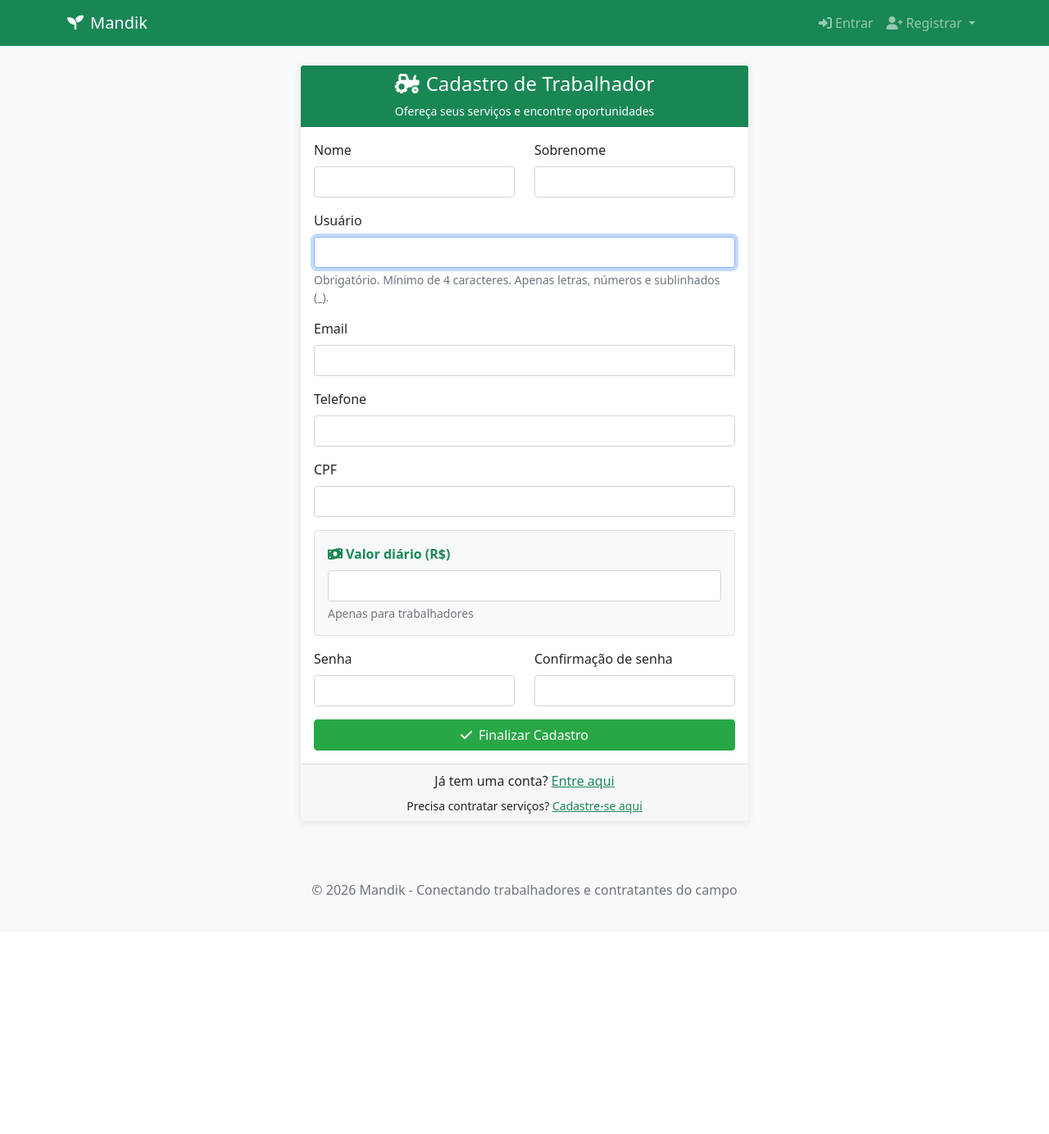
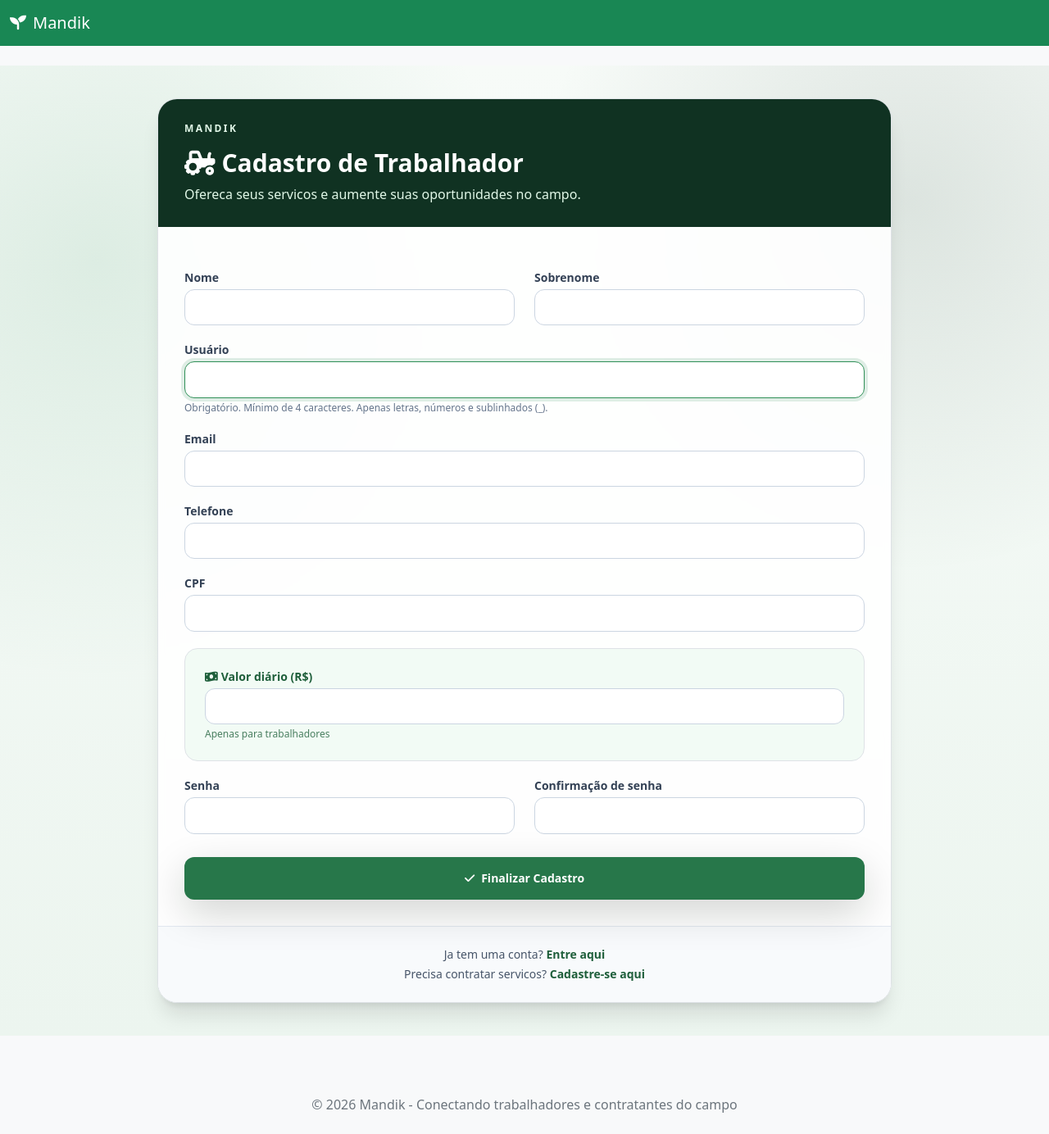
Before and after one commit to GabrielRibeiroRodrigues/Cooperativa, a Django app: page /registro/trabalhador/ in a window 1280 px wide. Shown: the whole page at 82% size. Before the commit the page ends 1096 px from the top, so only its background shows below. Run offline with Django 5.2, Linux system fonts and the light colour scheme; some libraries are stand-ins or nearby versions.

Commit message:
refactor(frontend): moderniza cadastro de trabalhador da Mandik

```diff
--- a/core/templates/core/cadastro_trabalhador.html
+++ b/core/templates/core/cadastro_trabalhador.html
@@ -1,97 +1,180 @@
 {% extends 'core/base.html' %}
 
-{% block title %}Registro de Trabalhador - Cooperativa Rural{% endblock %}
+{% block title %}Cadastro de Trabalhador - Mandik{% endblock %}
+
+{% block head_extra %}
+<script src="https://cdn.tailwindcss.com"></script>
+<link rel="preconnect" href="https://fonts.googleapis.com">
+<link rel="preconnect" href="https://fonts.gstatic.com" crossorigin>
+<link href="https://fonts.googleapis.com/css2?family=Manrope:wght@400;500;600;700;800&display=swap" rel="stylesheet">
+<script>
+    tailwind.config = {
+        theme: {
+            extend: {
+                fontFamily: {
+                    sans: ['Manrope', 'sans-serif'],
+                },
+                colors: {
+                    mandik: {
+                        50: '#f2fbf5',
+                        100: '#e0f7e7',
+                        500: '#2f8f57',
+                        600: '#27774a',
+                        700: '#1f5f3b',
+                        900: '#103222',
+                    }
+                }
+            }
+        }
+    }
+</script>
+<style>
+    .register-worker-bg {
+        background:
+            radial-gradient(circle at 10% 20%, rgba(47, 143, 87, 0.12), transparent 34%),
+            radial-gradient(circle at 86% 14%, rgba(16, 50, 34, 0.11), transparent 30%),
+            linear-gradient(180deg, #f7fbf8 0%, #ecf5ef 100%);
+    }
+
+    .worker-form .form-control {
+        width: 100%;
+        border-radius: 0.75rem;
+        border: 1px solid #cbd5e1;
+        padding: 0.65rem 0.85rem;
+        font-size: 0.9rem;
+        color: #0f172a;
+        background: #fff;
+        outline: none;
+        transition: border-color 120ms ease, box-shadow 120ms ease;
+    }
+
+    .worker-form .form-control:focus {
+        border-color: #2f8f57;
+        box-shadow: 0 0 0 4px rgba(47, 143, 87, 0.15);
+    }
+</style>
+{% endblock %}
 
 {% block content %}
-<div class="row justify-content-center">
-    <div class="col-md-8 col-lg-6">
-        <div class="card">
-            <div class="card-header text-center bg-success text-white">
-                <h4><i class="fas fa-tractor me-2"></i>Cadastro de Trabalhador</h4>
-                <p class="mb-0 small">Ofereça seus serviços e encontre oportunidades</p>
+<section class="register-worker-bg -mx-3 sm:-mx-4 lg:-mx-6 px-4 py-10 sm:px-6 lg:px-8">
+    <div class="mx-auto max-w-4xl">
+        <div class="overflow-hidden rounded-3xl border border-white/70 bg-white/90 shadow-xl backdrop-blur-sm">
+            <div class="bg-mandik-900 px-6 py-7 text-white sm:px-8">
+                <p class="text-xs font-semibold uppercase tracking-[0.2em] text-mandik-100">Mandik</p>
+                <h1 class="mt-3 text-2xl font-extrabold sm:text-3xl">
+                    <i class="fas fa-tractor mr-2" aria-hidden="true"></i>Cadastro de Trabalhador
+                </h1>
+                <p class="mt-2 text-sm text-mandik-100 sm:text-base">Ofereca seus servicos e aumente suas oportunidades no campo.</p>
             </div>
-            <div class="card-body">
-                <form method="post">
+
+            <div class="p-6 sm:p-8">
+                <form method="post" class="worker-form space-y-5" novalidate>
                     {% csrf_token %}
 
-                    {% if form.errors %}
-                        <div class="alert alert-danger">
-                            {{ form.errors }}
+                    {% if form.non_field_errors %}
+                        <div class="rounded-xl border border-red-200 bg-red-50 px-4 py-3 text-sm text-red-700" role="alert" aria-live="polite">
+                            {{ form.non_field_errors }}
                         </div>
                     {% endif %}
 
-                    <div class="row">
-                        <div class="col-md-6 mb-3">
-                            <label for="{{ form.first_name.id_for_label }}" class="form-label">{{ form.first_name.label }}</label>
+                    <div class="grid gap-4 sm:grid-cols-2">
+                        <div>
+                            <label for="{{ form.first_name.id_for_label }}" class="mb-1 block text-sm font-semibold text-slate-700">{{ form.first_name.label }}</label>
                             {{ form.first_name }}
+                            {% if form.first_name.errors %}
+                                <p class="mt-1 text-xs text-red-600">{{ form.first_name.errors.0 }}</p>
+                            {% endif %}
                         </div>
-                        <div class="col-md-6 mb-3">
-                            <label for="{{ form.last_name.id_for_label }}" class="form-label">{{ form.last_name.label }}</label>
+                        <div>
+                            <label for="{{ form.last_name.id_for_label }}" class="mb-1 block text-sm font-semibold text-slate-700">{{ form.last_name.label }}</label>
                             {{ form.last_name }}
+                            {% if form.last_name.errors %}
+                                <p class="mt-1 text-xs text-red-600">{{ form.last_name.errors.0 }}</p>
+                            {% endif %}
                         </div>
                     </div>
 
-                    <div class="mb-3">
-                        <label for="{{ form.username.id_for_label }}" class="form-label">{{ form.username.label }}</label>
+                    <div>
+                        <label for="{{ form.username.id_for_label }}" class="mb-1 block text-sm font-semibold text-slate-700">{{ form.username.label }}</label>
                         {{ form.username }}
-                        <div class="form-text">{{ form.username.help_text }}</div>
-                    </div>
-
-                    <div class="mb-3">
-                        <label for="{{ form.email.id_for_label }}" class="form-label">{{ form.email.label }}</label>
-                        {{ form.email }}
-                    </div>
-
-                    <div class="mb-3">
-                        <label for="{{ form.telefone.id_for_label }}" class="form-label">{{ form.telefone.label }}</label>
-                        {{ form.telefone }}
-                    </div>
-
-                    <div class="mb-3">
-                        <label for="{{ form.cpf.id_for_label }}" class="form-label">{{ form.cpf.label }}</label>
-                        {{ form.cpf }}
-                        {% if form.cpf.errors %}
-                            <div class="form-text text-danger">{{ form.cpf.errors.0 }}</div>
+                        <p class="mt-1 text-xs text-slate-500">{{ form.username.help_text }}</p>
+                        {% if form.username.errors %}
+                            <p class="mt-1 text-xs text-red-600">{{ form.username.errors.0 }}</p>
                         {% endif %}
                     </div>
 
-                    <div class="mb-3 bg-light p-3 rounded border">
-                        <label for="{{ form.valor_diario.id_for_label }}" class="form-label text-success fw-bold">
-                            <i class="fas fa-money-bill-wave me-1"></i>{{ form.valor_diario.label }}
+                    <div>
+                        <label for="{{ form.email.id_for_label }}" class="mb-1 block text-sm font-semibold text-slate-700">{{ form.email.label }}</label>
+                        {{ form.email }}
+                        {% if form.email.errors %}
+                            <p class="mt-1 text-xs text-red-600">{{ form.email.errors.0 }}</p>
+                        {% endif %}
+                    </div>
+
+                    <div>
+                        <label for="{{ form.telefone.id_for_label }}" class="mb-1 block text-sm font-semibold text-slate-700">{{ form.telefone.label }}</label>
+                        {{ form.telefone }}
+                        {% if form.telefone.errors %}
+                            <p class="mt-1 text-xs text-red-600">{{ form.telefone.errors.0 }}</p>
+                        {% endif %}
+                    </div>
+
+                    <div>
+                        <label for="{{ form.cpf.id_for_label }}" class="mb-1 block text-sm font-semibold text-slate-700">{{ form.cpf.label }}</label>
+                        {{ form.cpf }}
+                        {% if form.cpf.errors %}
+                            <p class="mt-1 text-xs text-red-600">{{ form.cpf.errors.0 }}</p>
+                        {% endif %}
+                    </div>
+
+                    <div class="rounded-2xl border border-mandik-100 bg-mandik-50 p-4">
+                        <label for="{{ form.valor_diario.id_for_label }}" class="mb-1 block text-sm font-semibold text-mandik-700">
+                            <i class="fas fa-money-bill-wave mr-1" aria-hidden="true"></i>{{ form.valor_diario.label }}
                         </label>
                         {{ form.valor_diario }}
-                        <div class="form-text">{{ form.valor_diario.help_text }}</div>
+                        <p class="mt-1 text-xs text-mandik-700/80">{{ form.valor_diario.help_text }}</p>
+                        {% if form.valor_diario.errors %}
+                            <p class="mt-1 text-xs text-red-600">{{ form.valor_diario.errors.0 }}</p>
+                        {% endif %}
                     </div>
 
-                    <div class="row">
-                        <div class="col-md-6 mb-3">
-                            <label for="{{ form.password1.id_for_label }}" class="form-label">{{ form.password1.label }}</label>
+                    <div class="grid gap-4 sm:grid-cols-2">
+                        <div>
+                            <label for="{{ form.password1.id_for_label }}" class="mb-1 block text-sm font-semibold text-slate-700">{{ form.password1.label }}</label>
                             {{ form.password1 }}
+                            {% if form.password1.errors %}
+                                <p class="mt-1 text-xs text-red-600">{{ form.password1.errors.0 }}</p>
+                            {% endif %}
                         </div>
-                        <div class="col-md-6 mb-3">
-                            <label for="{{ form.password2.id_for_label }}" class="form-label">{{ form.password2.label }}</label>
+                        <div>
+                            <label for="{{ form.password2.id_for_label }}" class="mb-1 block text-sm font-semibold text-slate-700">{{ form.password2.label }}</label>
                             {{ form.password2 }}
+                            {% if form.password2.errors %}
+                                <p class="mt-1 text-xs text-red-600">{{ form.password2.errors.0 }}</p>
+                            {% endif %}
                         </div>
                     </div>
 
-                    <div class="d-grid">
-                        <button type="submit" class="btn btn-success">
-                            <i class="fas fa-check me-2"></i>Finalizar Cadastro
+                    <div class="pt-2">
+                        <button type="submit" class="inline-flex w-full items-center justify-center gap-2 rounded-xl bg-mandik-600 px-4 py-3 text-sm font-semibold text-white shadow-lg shadow-mandik-600/25 transition hover:bg-mandik-700 focus-visible:outline focus-visible:outline-2 focus-visible:outline-offset-2 focus-visible:outline-mandik-700">
+                            <i class="fas fa-check" aria-hidden="true"></i>
+                            Finalizar Cadastro
                         </button>
                     </div>
                 </form>
             </div>
-            <div class="card-footer text-center">
-                <p class="mb-2">
-                    Já tem uma conta? <a href="{% url 'login' %}" class="text-success">Entre aqui</a>
+
+            <div class="border-t border-slate-200 bg-slate-50 px-6 py-4 text-center sm:px-8">
+                <p class="mb-1 text-sm text-slate-600">
+                    Ja tem uma conta? <a href="{% url 'login' %}" class="font-semibold text-mandik-700 hover:text-mandik-900">Entre aqui</a>
                 </p>
-                <p class="mb-0 small">
-                    Precisa contratar serviços? <a href="{% url 'registro_contratante' %}" class="text-success">Cadastre-se aqui</a>
+                <p class="text-sm text-slate-600">
+                    Precisa contratar servicos? <a href="{% url 'registro_contratante' %}" class="font-semibold text-mandik-700 hover:text-mandik-900">Cadastre-se aqui</a>
                 </p>
             </div>
         </div>
     </div>
-</div>
+</section>
 {% endblock %}
 
 {% block scripts %}
```
